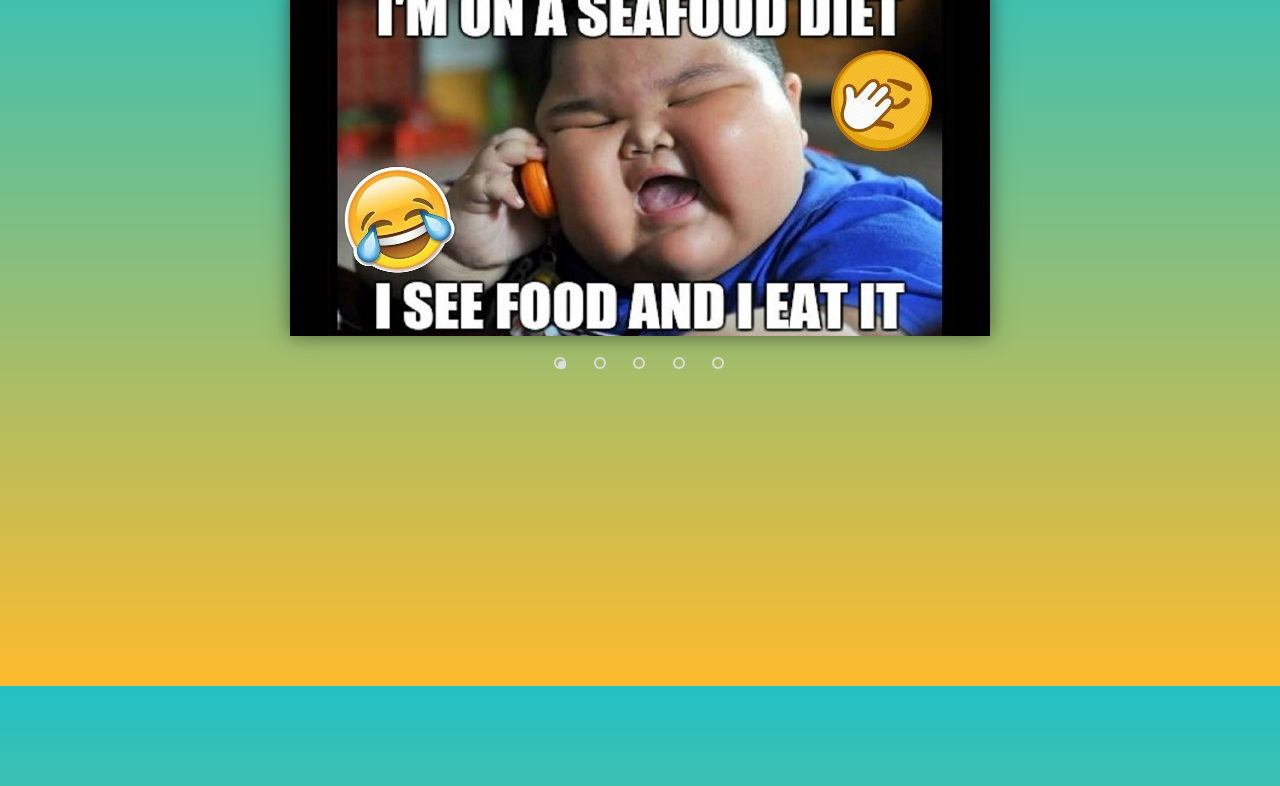
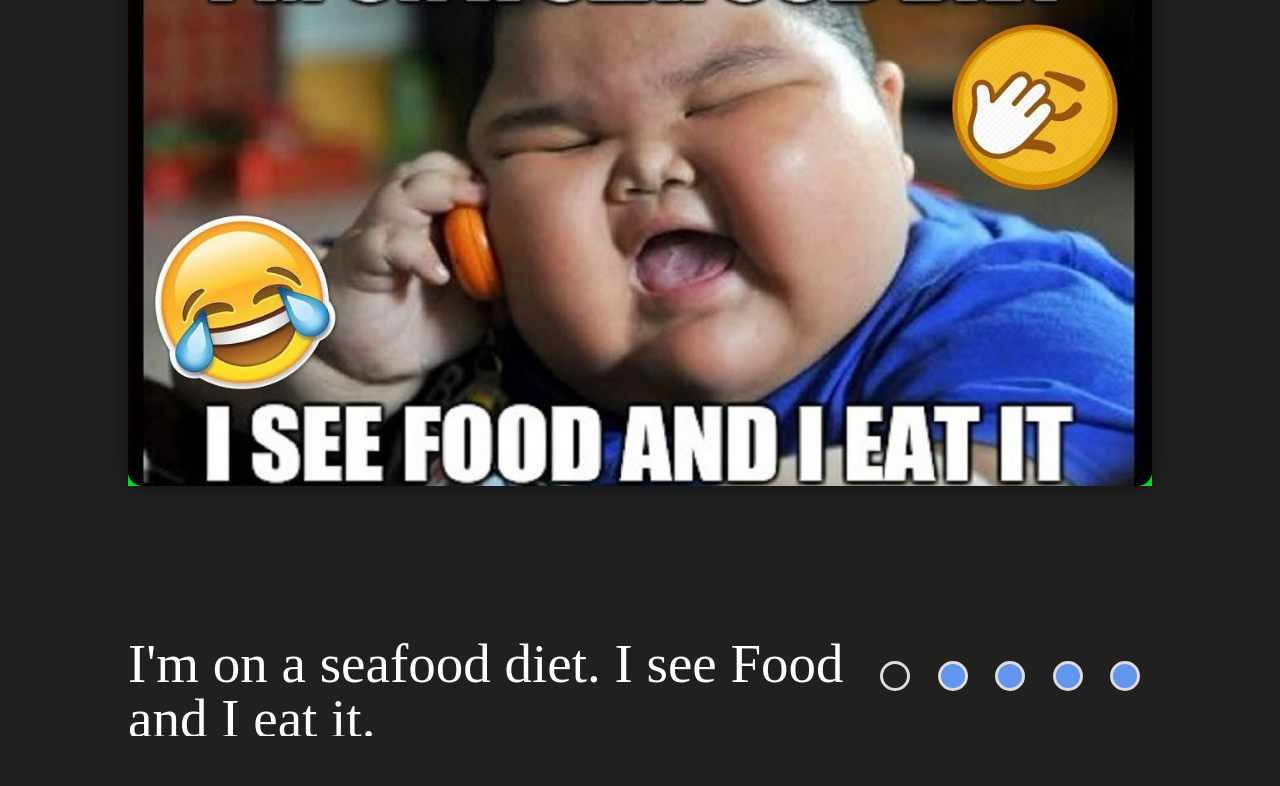
Before and after one commit to Parrome/cssMemSlider, a plain HTML site: page cssMemSlider/index.html in a window 1280 px wide. Shown: the part 114-900 px from the top of the page. After the commit the page ends 850 px from the top, so only its background shows below. Drawn offline with Linux system fonts and the light colour scheme.

Commit message:
feat: text change (Sun, Oct 17, 2021 00:58:14)

```diff
--- a/cssMemSlider/index.html
+++ b/cssMemSlider/index.html
@@ -16,11 +16,18 @@
             <input type="radio" name="point" id="slide4">
             <input type="radio" name="point" id="slide5">
             <div class="slider">
-            <div class="slides slide1"></div>
+                <div class="slides slide1">99999</div>
                 <div class="slides slide2"></div>
                 <div class="slides slide3"></div>
                 <div class="slides slide4"></div>
                 <div class="slides slide5"></div>
+            </div>
+            <div class="text-cover">
+                <div class="text text1">I'm on a seafood diet. I see Food and I eat it.</div>
+                <div class="text text2">The coronavirus. Me. My concerns and controls.</div>
+                <div class="text text3">Laughing at COVID-19 mems like.</div>
+                <div class="text text4">Here's to the person who invented netflix.</div>
+                <div class="text text5">Novelty tees. Meme retailers. Custom meme merchandise.</div>
             </div>
             <div class="controls">
                 <label for="slide1"></label>
--- a/cssMemSlider/style/style.css
+++ b/cssMemSlider/style/style.css
@@ -1,16 +1,24 @@
 
 body {
-	background: linear-gradient(0deg, rgba(253,187,45,1) 0%, rgba(34,193,195,1) 100%);
+	background-color: rgb(32, 32, 32);
 }
+.wrapper {
+	margin: 40px auto 0;
+	height: 70vh;
+	width: 80vW;
+	position: relative;
+	display: grid;
+	grid-template-columns: 2.5fr 1fr;
+	grid-template-rows: 1fr 100px;
+	grid-row-gap: 150px;
+	background-color: rgb(0, 255, 42);
 
-.wrapper {
-	height: 350px;
-	margin: 100px auto 0;
-	position: relative;
-	width: 700px;
 }
 
 .slider {
+	grid-column: 1/3;
+	grid-row: 1/2;
+	border-radius: 15px;
 	height: inherit;
 	overflow: hidden;
 	position: relative;
@@ -29,36 +37,38 @@ body {
 }
 
 .slide1 {
+	color: white;
+	font-size: 55px;
 	background-image: url(../assets/1.jpg);
 	background-color: black ;
-	background-size: auto 100% ;
+	background-size:  100%;
 	background-position: center ;
 	background-repeat: no-repeat;
 	}
 .slide2 {
 	background-image: url(../assets/2.jpg);
 	background-color: black ;
-	background-size:  100% auto ;
+	background-size:   100%;
 	background-position: center ;
 	background-repeat: no-repeat;
 }
 .slide3 {
 	 background-image: url(../assets/3.jpg);
 	 background-color: black ;
-	background-size: auto 100% ;
+	background-size: auto 100%;
 	background-position: center ;
 	background-repeat: no-repeat;
 	}
 .slide4 {
 	 background-image: url(../assets/4.jpg);
 	 background-color: black ;
-	background-size: auto 100% ;
+	background-size:  100%;
 	background-position: center ;
 	background-repeat: no-repeat;
 	}
 .slide5 {
 	 background-image: url(../assets/5.jpg);background-color: black ;
-	 background-size: auto 100% ;
+	 background-size:  100%;
 	 background-position: center ;
 	 background-repeat: no-repeat;
 	}
@@ -72,27 +82,48 @@ body {
 	z-index: 1;
 	transform: scale(1);
 }
+.text-cover {
+	grid-column: 1/2;
+	grid-row: 2/3;
+
+	height: 100px;
+	overflow: hidden;
+	position: relative;
+	width: 100%;
+	color: white;
+	font-size: 55px;
+}
+.text{
+	height: inherit;
+	opacity: 0;
+	position: absolute;
+	width: inherit;
+	z-index: 0;
+	transform: scale(0.5);
+	transition: transform ease-in .5s, opacity ease-in-out .5s;
+
+}
+#slide1:checked ~ .text-cover > .text1,
+#slide2:checked ~ .text-cover > .text2,
+#slide3:checked ~ .text-cover > .text3,
+#slide4:checked ~ .text-cover > .text4,
+#slide5:checked ~ .text-cover > .text5 {
+	opacity: 1;
+	z-index: 1;
+	transform: scale(1);
+}
 
 .wrapper > input {
 	display: none;
 }
 
 .wrapper .controls {
-	left: 50%;
-	margin-left: -98px;
+	grid-column: 2/3;
+	grid-row: 2/3;
+	right: 0%;
 	position: absolute;
 }
 
-.wrapper label {
-	cursor: pointer;
-	display: inline-block;
-	height: 8px;
-	margin: 25px 12px 0 16px;
-	position: relative;
-	width: 8px;
-	border-radius: 50%;
-	transition: background ease-in-out .5s;
-}
 
 .wrapper label:hover,
 #slide1:checked ~ .controls label:nth-of-type(1),
@@ -101,16 +132,40 @@ body {
 #slide4:checked ~ .controls label:nth-of-type(4),
 #slide5:checked ~ .controls label:nth-of-type(5) {
 	background: #ddd;
+	/* border: 3px solid #ddd; */
 }
 
-.wrapper label:after {
-	border: 2px solid #ddd;
+.wrapper label:active,
+#slide1:checked ~ .controls label:nth-of-type(1),
+#slide2:checked ~ .controls label:nth-of-type(2),
+#slide3:checked ~ .controls label:nth-of-type(3),
+#slide4:checked ~ .controls label:nth-of-type(4),
+#slide5:checked ~ .controls label:nth-of-type(5) {
+	background: rgb(32, 32, 32);
+	border: 3px solid #ddd;
+}
+
+/* .wrapper label:after {
 	content: " ";
 	display: block;
-	height: 12px;
-	left: -4px;
+	height: 1px;
+	width: 24px;
+	border-radius: 50%;
+	background-color: blue;
+	left: 0px;
 	position: absolute;
-	top: -4px;
-	width: 12px;
+	top: 0px;
 	border-radius: 50%;
+} */
+.wrapper label {
+	cursor: pointer;
+	display: inline-block;
+	border: 3px solid #ddd;
+	height: 30px;
+	width: 30px;
+	background-color: cornflowerblue;
+	border-radius: 50%;
+	margin: 25px 12px 0 12px;
+	position: relative;
+	transition: background ease-in-out .5s;
 }
```
Lines whose indentation alone changed are shown as unchanged.
